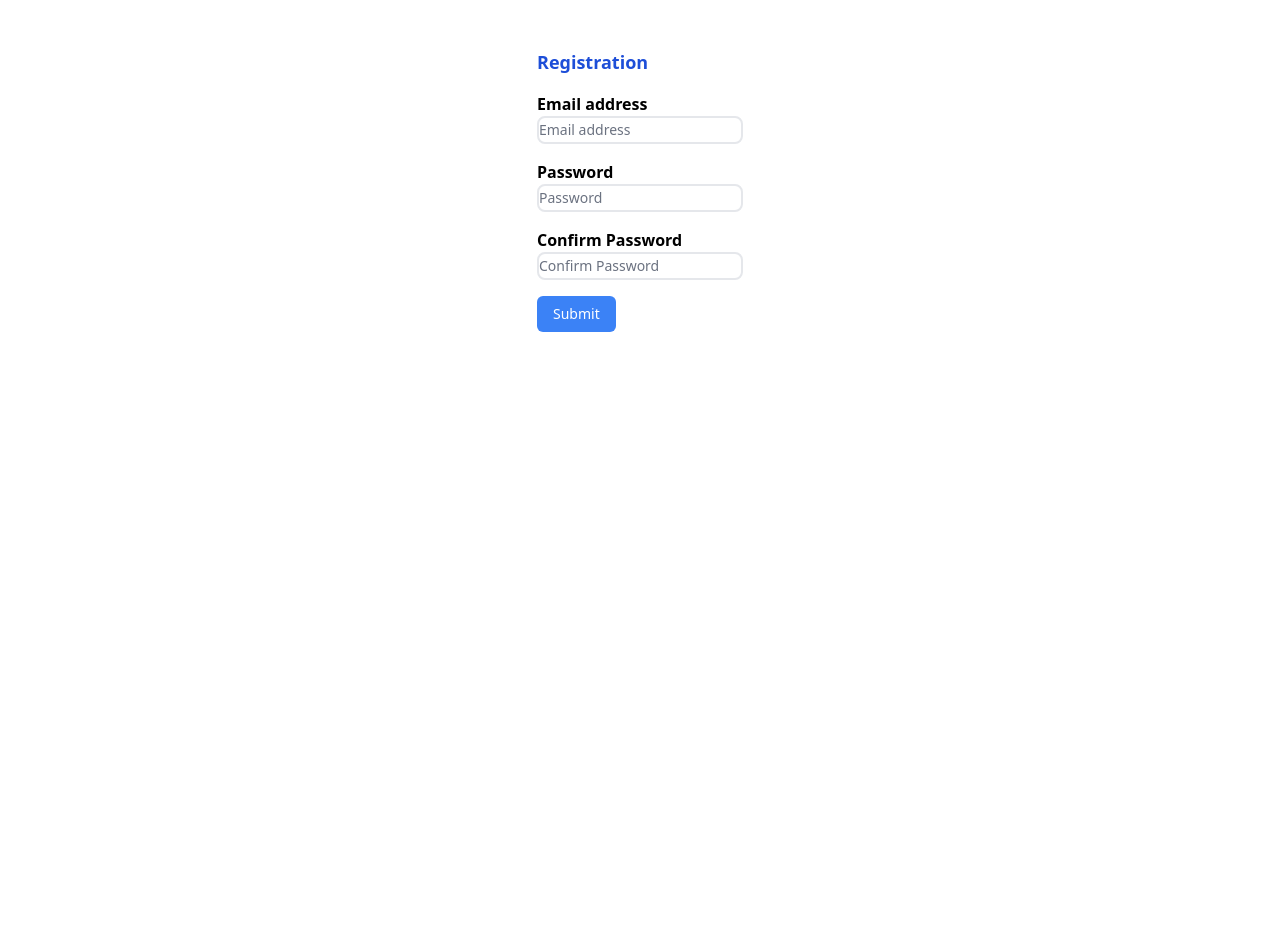
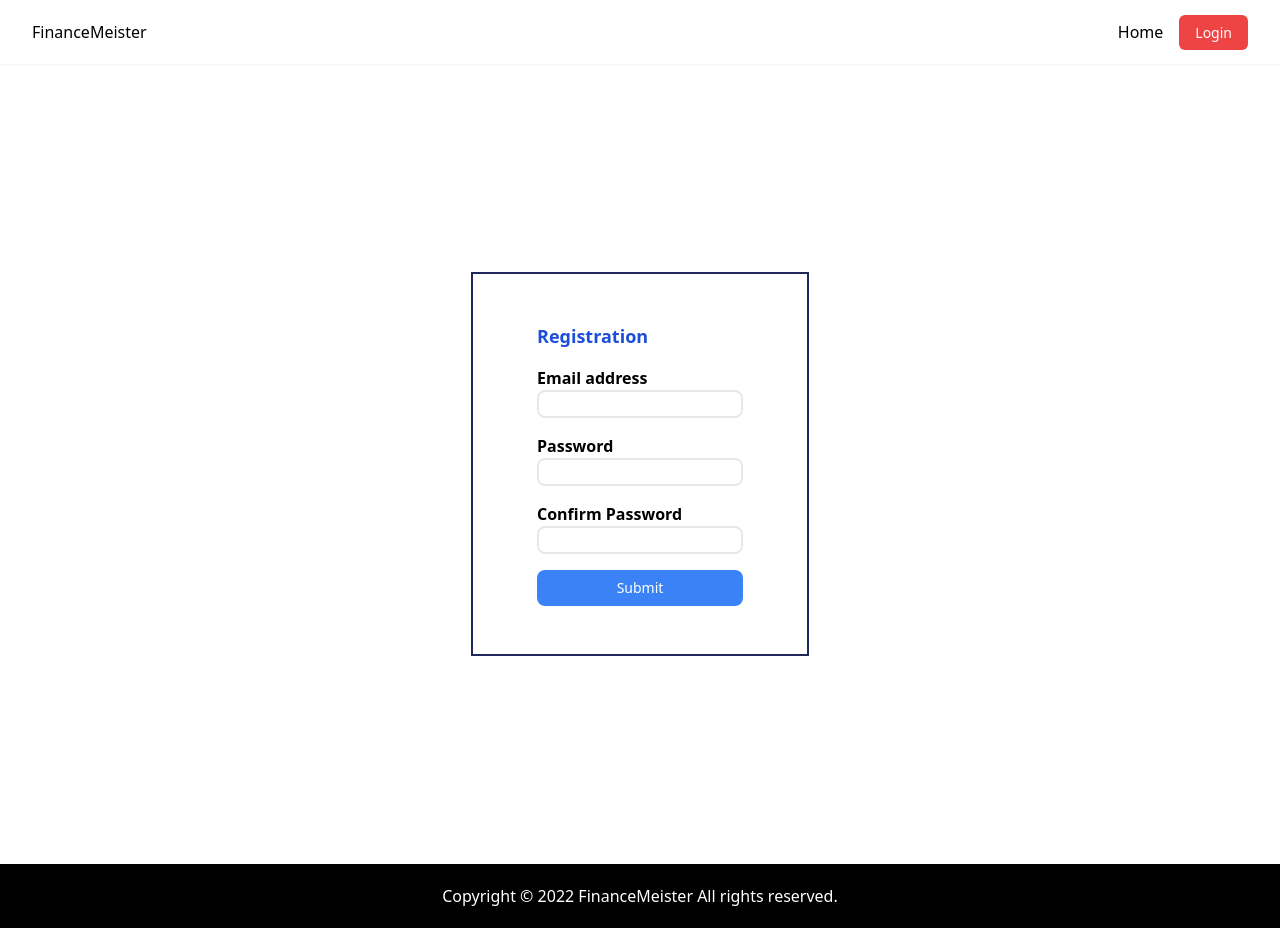
Before and after one commit to myc37/hacknroll2022, a React (Create React App) app: page /register in a window 1280 px wide. Before the commit the page ends 800 px from the top, so only its background shows below. Built offline with nearby package versions, Linux system fonts and the light colour scheme; no server answers.

Commit message:
Landing page

```diff
--- a/src/App.js
+++ b/src/App.js
@@ -5,11 +5,14 @@ import Login from "./Pages/Login";
 import Register from "./Pages/Register";
 import ResetPassword from "./Pages/ResetPassword";
 import Transaction from "./Pages/Transaction";
+import Footer from "./Pages/Landing/components/Footer";
+import Navbar from "./Pages/Landing/components/Navbar";
 
 function App() {
   return (
     <BrowserRouter>
       <AuthProvider>
+        <Navbar />
         <Routes>
           <Route exact path="/" element={<Home />} />
           <Route path="/login" element={<Login />} />
@@ -17,6 +20,7 @@ function App() {
           <Route path="/reset" element={<ResetPassword />} />
           <Route path="/transaction" element={<Transaction />} />
         </Routes>
+        <Footer />
       </AuthProvider>
     </BrowserRouter>
   );
--- a/src/Pages/Home.js
+++ b/src/Pages/Home.js
@@ -1,7 +1,28 @@
 import React from "react";
+import { Link } from "react-router-dom";
+import FinanceBro from "../Images/Revenue-bro.svg";
 
 const Home = () => {
-  return <div>Home</div>;
+  return (
+    <div className="bg-white h-screen flex flex-row justify-center items-center">
+      <div className="max-w-md">
+        <h1 className="whitespace-nowrap lg:text-6xl md:text-7xl sm:text-5xl text-3xl font-black mb-3 ">
+          FinanceMeister
+        </h1>
+        <p className="mb-8">
+          A website to help track one's transactions (expenses & income).
+          Provides some useful analysis based on the transactions.
+        </p>
+        <Link
+          className="py-2 px-4 bg-blue-300 rounded-full text-md hover:bg-blue-200 transition duration-300 ease-in-out items-center"
+          to="/register"
+        >
+          Sign Up Now!{" "}
+        </Link>
+      </div>
+      <img src={FinanceBro} alt="Landing Page" className="h-3/4" />
+    </div>
+  );
 };
 
 export default Home;
--- /dev/null
+++ b/src/Pages/Landing/components/Footer.js
@@ -0,0 +1,11 @@
+import React from "react";
+
+const Footer = () => {
+  return (
+    <div className="flex justify-center items-center h-16 bg-black text-white">
+      <p>Copyright © 2022 FinanceMeister All rights reserved. </p>
+    </div>
+  );
+};
+
+export default Footer;
--- /dev/null
+++ b/src/Pages/Landing/components/Navbar.js
@@ -0,0 +1,34 @@
+import React from "react";
+import { Link } from "react-router-dom";
+
+const Navbar = ({ toggle }) => {
+  return (
+    <nav
+      className="flex justify-between items-center h-16 bg-white text-black relative shadow-sm"
+      role="navigation"
+    >
+      <Link to="/" className="pl-8">
+        FinanceMeister
+      </Link>
+      <div className="pr-8">
+        <Link className="p-4" to="/">
+          Home
+        </Link>
+        {/* <Link className="p-4" to="/menu">
+          Menu
+        </Link>
+        <Link className="p-4" to="/about">
+          About
+        </Link> */}
+        <Link
+          className="bg-red-500 rounded-md px-4 py-2 text-sm text-white hover:cursor-pointer"
+          to="/login"
+        >
+          Login
+        </Link>
+      </div>
+    </nav>
+  );
+};
+
+export default Navbar;
--- a/src/Pages/Login.js
+++ b/src/Pages/Login.js
@@ -1,12 +1,13 @@
 import React, { useState, useRef } from "react";
 import { useNavigate } from "react-router-dom";
 import { useAuth } from "../Contexts/AuthContext";
+import { Link } from "react-router-dom";
 
 const Login = () => {
   const emailRef = useRef();
   const passwordRef = useRef();
   const [loading, setLoading] = useState(false);
-  const { login, currentUser } = useAuth();
+  const { login } = useAuth();
   const nav = useNavigate();
 
   async function handleSubmit(e) {
@@ -16,7 +17,6 @@ const Login = () => {
       setLoading(true);
       await login(emailRef.current.value, passwordRef.current.value);
       //   nav("/dashboard");
-      //   console.log(currentUser.email);
     } catch (error) {
       console.log("error");
     }
@@ -25,8 +25,11 @@ const Login = () => {
 
   return (
     <>
-      <div className="min-h-full flex items-center justify-center py-12 px-4 sm:px-6 lg:px-8">
-        <form className="flex-col" onSubmit={handleSubmit}>
+      <div className="h-screen flex items-center justify-center py-12 px-4 sm:px-6 lg:px-8">
+        <form
+          className="border-2 border-dark flex-col px-12 py-12"
+          onSubmit={handleSubmit}
+        >
           {/* <h1>{currentUser.email}</h1> */}
           <h2 className="text-lg font-bold mb-4 text-blue-700">Login</h2>
           <label className="font-semibold" htmlFor="email">
@@ -34,9 +37,8 @@ const Login = () => {
           </label>
           <input
             type="email"
-            placeholder="Email address"
             name="email"
-            className="py-0.5 display: block mb-4 border-solid border-2 placeholder-gray-500 text-gray-900 rounded-lg focus:outline-none focus:ring-indigo-500 focus:border-indigo-500 focus:z-10 sm:text-sm"
+            className="w-full py-0.5 display: block mb-4 border-solid border-2 placeholder-gray-500 text-gray-900 rounded-lg focus:outline-none focus:ring-indigo-500 focus:border-indigo-500 focus:z-10 sm:text-sm"
             ref={emailRef}
           />
           <label className="font-semibold" htmlFor="email">
@@ -44,14 +46,17 @@ const Login = () => {
           </label>
           <input
             type="password"
-            placeholder="Password"
             name="password"
-            className="py-0.5 display: block mb-4 border-solid border-2 placeholder-gray-500 text-gray-900 rounded-lg focus:outline-none focus:ring-indigo-500 focus:border-indigo-500 focus:z-10 sm:text-sm"
+            className="w-full py-0.5 display: block mb-4 border-solid border-2 placeholder-gray-500 text-gray-900 rounded-lg focus:outline-none focus:ring-indigo-500 focus:border-indigo-500 focus:z-10 sm:text-sm"
             ref={passwordRef}
           />
-
+          <span className="text-xs">Don't have an account?</span>
+          <Link to="/register" className="text-xs text-blue-700 ">
+            {" "}
+            Sign up here!
+          </Link>
           <input
-            className="bg-blue-500 rounded-md px-4 py-2 text-sm text-white hover:cursor-pointer"
+            className="w-full mt-3 display: block bg-blue-500 rounded-md px-4 py-2 text-sm text-white hover:cursor-pointer"
             type="submit"
             value="Submit"
             disabled={loading}
--- a/src/Pages/Register.js
+++ b/src/Pages/Register.js
@@ -1,7 +1,6 @@
 import React, { useState, useRef } from "react";
 import { useNavigate } from "react-router-dom";
 import { useAuth } from "../Contexts/AuthContext";
-import "./Register.css";
 
 const Register = () => {
   const emailRef = useRef();
@@ -19,7 +18,8 @@ const Register = () => {
     try {
       setLoading(true);
       await register(emailRef.current.value, passwordRef.current.value);
-      nav("/login");
+      // nav("/login");
+      // nav(/dashboard)
     } catch (error) {
       console.log("error");
     }
@@ -28,15 +28,17 @@ const Register = () => {
 
   return (
     <>
-      <div className="min-h-full flex items-center justify-center py-12 px-4 sm:px-6 lg:px-8">
-        <form className="flex-col" onSubmit={handleSubmit}>
+      <div className="h-screen flex items-center justify-center py-12 px-4 sm:px-6 lg:px-8">
+        <form
+          className="border-2 border-dark flex-col px-16 py-12"
+          onSubmit={handleSubmit}
+        >
           <h2 className="text-lg font-bold mb-4 text-blue-700">Registration</h2>
           <label className="font-semibold" htmlFor="email">
             Email address
           </label>
           <input
             type="email"
-            placeholder="Email address"
             name="email"
             className="py-0.5 display: block mb-4 border-solid border-2 placeholder-gray-500 text-gray-900 rounded-lg focus:outline-none focus:ring-indigo-500 focus:border-indigo-500 focus:z-10 sm:text-sm"
             ref={emailRef}
@@ -46,7 +48,6 @@ const Register = () => {
           </label>
           <input
             type="password"
-            placeholder="Password"
             name="password"
             className="py-0.5 display: block mb-4 border-solid border-2 placeholder-gray-500 text-gray-900 rounded-lg focus:outline-none focus:ring-indigo-500 focus:border-indigo-500 focus:z-10 sm:text-sm"
             ref={passwordRef}
@@ -56,13 +57,12 @@ const Register = () => {
           </label>
           <input
             type="password"
-            placeholder="Confirm Password"
             name="confirm"
             className="py-0.5 display: block mb-4 border-solid border-2 placeholder-gray-500 text-gray-900 rounded-lg focus:outline-none focus:ring-indigo-500 focus:border-indigo-500 focus:z-10 sm:text-sm"
             ref={confirmRef}
           />
           <input
-            className="bg-blue-500 rounded-md px-4 py-2 text-sm text-white hover:cursor-pointer"
+            className="w-full bg-blue-500 rounded-lg px-4 py-2 text-sm text-white hover:cursor-pointer hover:bg-blue-400"
             type="submit"
             value="Submit"
             disabled={loading}
--- a/tailwind.config.js
+++ b/tailwind.config.js
@@ -1,7 +1,15 @@
 module.exports = {
   content: ["./src/**/*.{js,jsx,ts,tsx}"],
   theme: {
-    extend: {},
+    extend: {
+      colors: {
+        light: "#9eb3c2",
+        primary: "#1c7293",
+        secondary: "#065a82",
+        tertiary: "#1B3B6F",
+        dark: "#21295c",
+      },
+    },
   },
   plugins: [],
 };
```
Also changed, not shown: src/Pages/Register.css (deleted, +0 -13 lines), src/Images/Revenue-bro.svg (added). Lines whose indentation alone changed are shown as unchanged.
